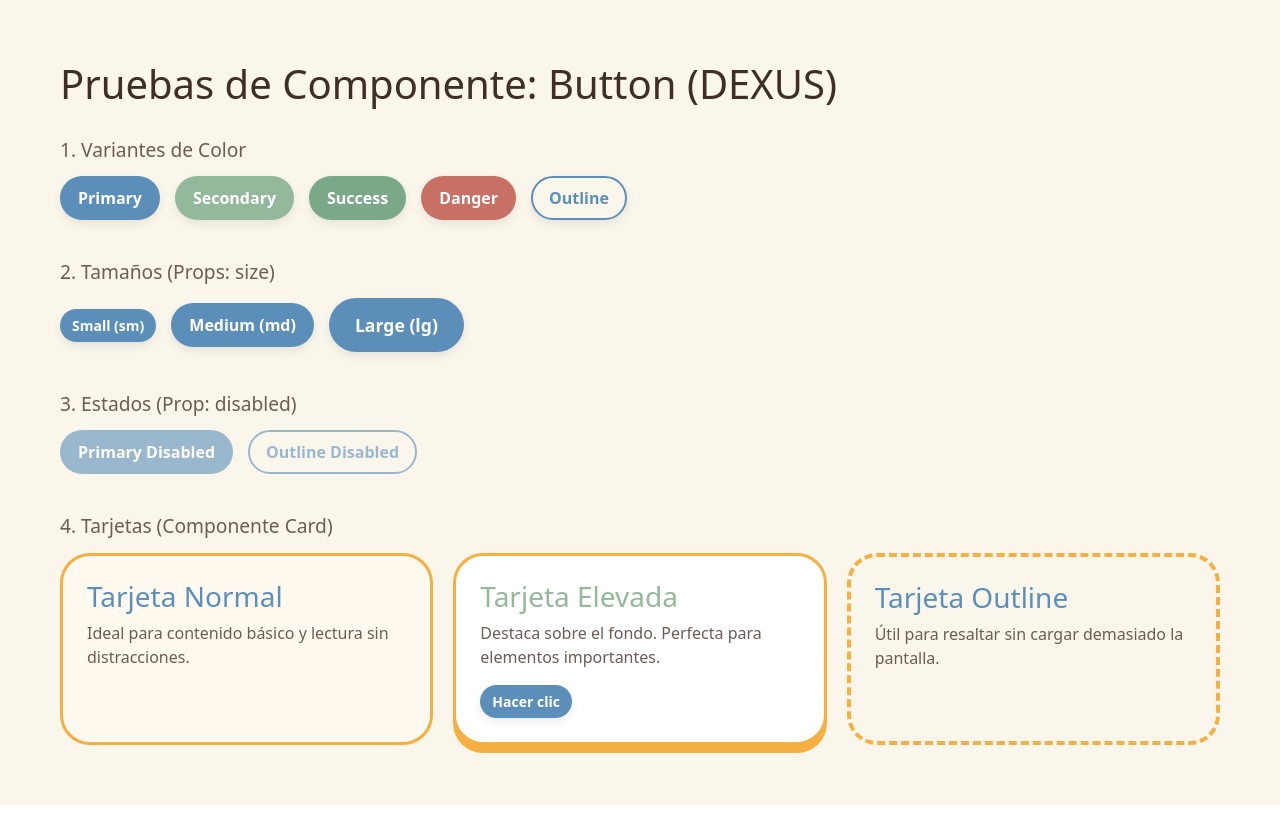
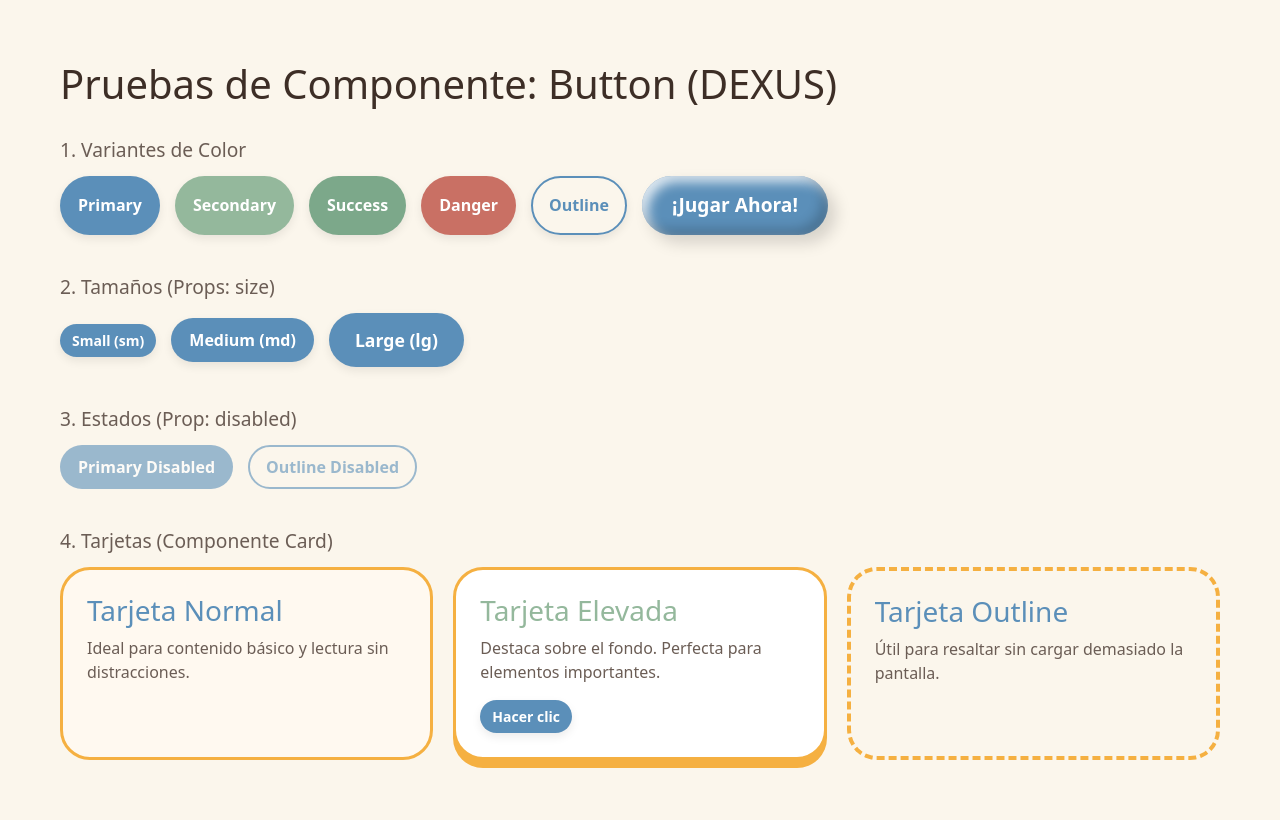
Before and after one commit to mateogarzon90-png/dexus-cuidar-el-alma, a React (Vite) app in the folder dexus-design-system/: page / in a window 1280 px wide. Built offline with nearby package versions, Linux system fonts and the light colour scheme.

Commit message:
feature - added new type of button 3d

```diff
--- a/dexus-design-system/src/App.jsx
+++ b/dexus-design-system/src/App.jsx
@@ -21,8 +21,12 @@ function App() {
           <Button variant="success">Success</Button>
           <Button variant="danger">Danger</Button>
           <Button variant="outline">Outline</Button>
+          <Button variant="plastilina" size="lg">¡Jugar Ahora!</Button>
+
         </div>
       </section>
+
+
 
       {/* PRUEBA 2: TAMAÑOS */}
       <section style={{ marginBottom: '40px' }}>
--- a/dexus-design-system/src/components/ui/Button/Button.css
+++ b/dexus-design-system/src/components/ui/Button/Button.css
@@ -27,6 +27,7 @@
   -webkit-backface-visibility: hidden;
   backface-visibility: hidden;
   transform: translateZ(0);
+
 }
 
 /* Efecto global para TODOS los botones al pasar el ratón */
@@ -102,3 +103,32 @@
 .dexus-btn-outline:hover:not(:disabled) {
   background-color: #FBF6EC;
 }
+
+
+
+.dexus-btn-plastilina {
+  background-color: #5B8FB9; /* Un rojo/rosa vibrante y amigable */
+  color: white;
+  border: none;
+  padding: 15px 30px;
+  border-radius: 50px; /* Bordes muy redondos (píldora) */
+  font-weight: bold;
+  font-size: 1.2rem;
+  cursor: pointer;
+  transition: all 0.2s ease; /* Transición suave para la animación */
+
+  /* El secreto del efecto plastilina */
+  box-shadow:
+    8px 8px 16px rgba(0, 0, 0, 0.15),             /* 1. Sombra exterior (profundidad en la página) */
+    inset -6px -6px 12px rgba(0, 0, 0, 0.2),      /* 2. Sombra interna oscura (crea la barriga/volumen inferior) */
+    inset 6px 6px 12px rgba(255, 255, 255, 0.8);  /* 3. Sombra interna blanca (crea el reflejo de luz superior) */
+}
+
+/* Efecto al hacer clic (apretar la plastilina) */
+.dexus-btn-plastilina:active {
+  transform: scale(0.92); /* El botón se encoge un poco */
+  box-shadow:
+    4px 4px 8px rgba(0, 0, 0, 0.1),
+    inset -4px -4px 8px rgba(0, 0, 0, 0.2),
+    inset 4px 4px 8px rgba(255, 255, 255, 0.8);
+}
--- a/dexus-design-system/src/components/ui/Card/Card.css
+++ b/dexus-design-system/src/components/ui/Card/Card.css
@@ -23,6 +23,7 @@
   background-color: #FFF9F0;
   border: 3px solid #F5B041;
   box-shadow: none;
+
 }
 
 /* Elevada: El efecto "Juguete 3D". Sombra sólida gruesa en color miel */
```
Also changed, not shown: dexus-design-system/src/components/ui/Card/Card.jsx (line endings or trailing spaces).
